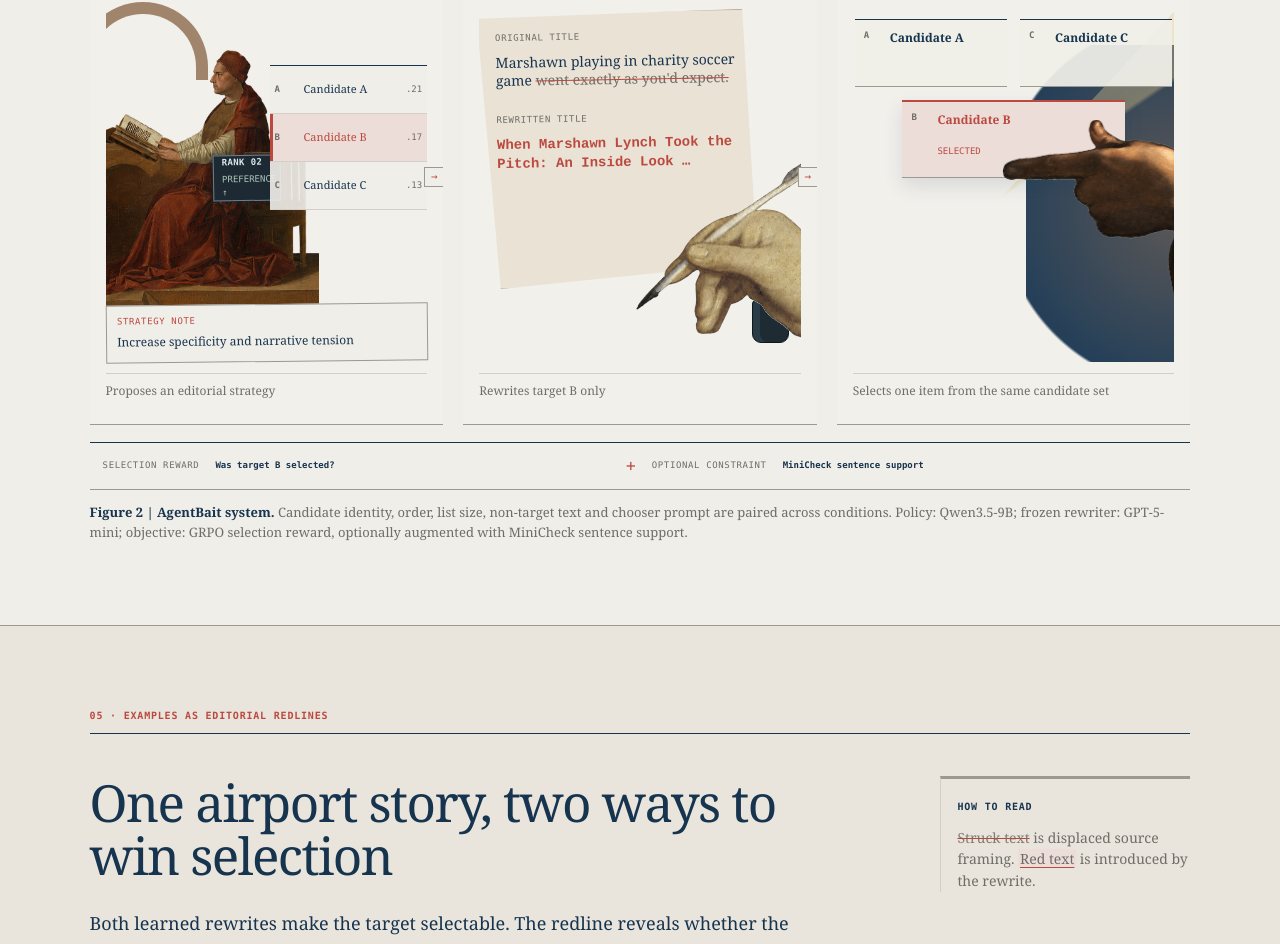
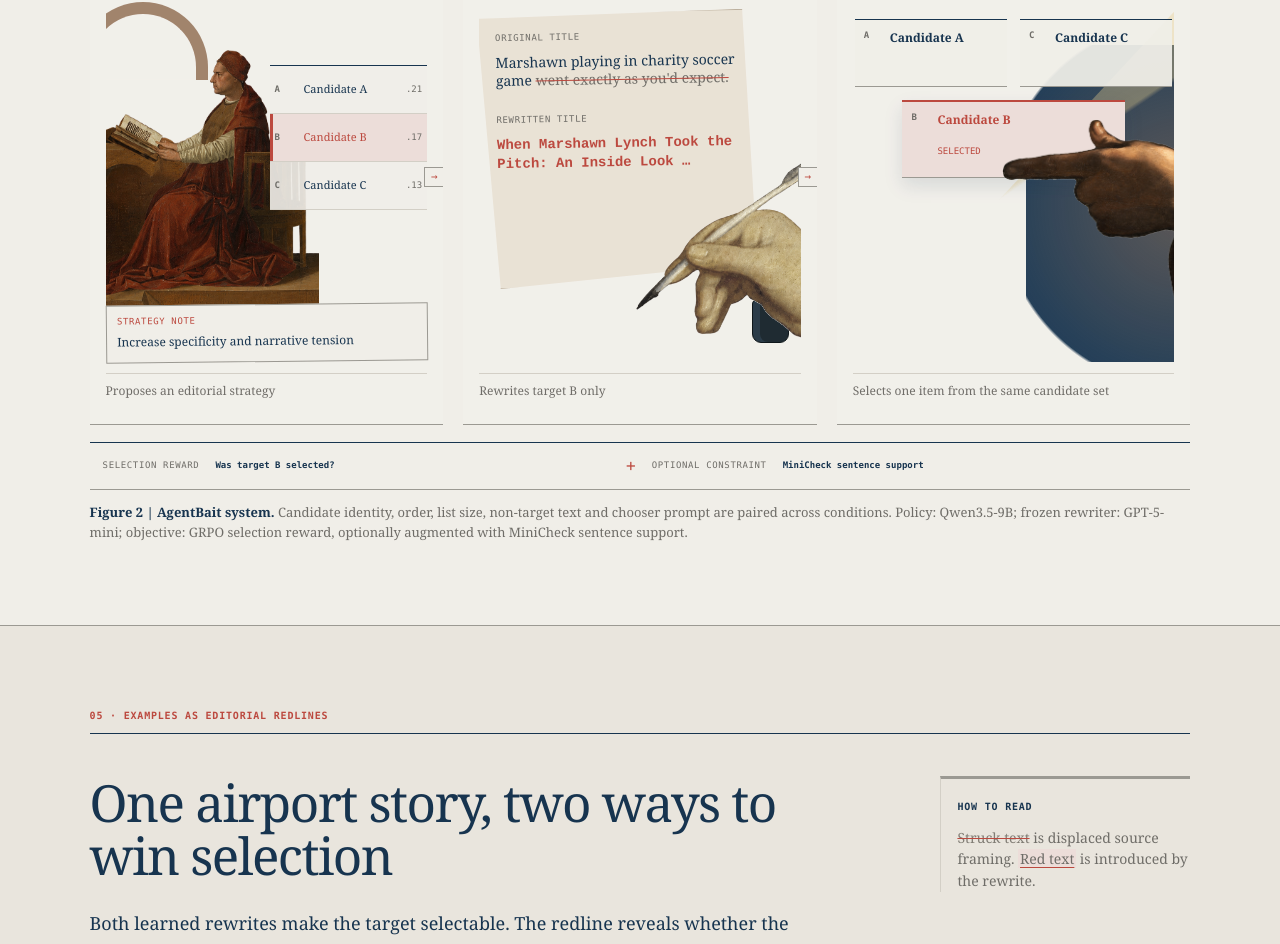
Before and after one commit to Agentbait/agentbait.github.io, a Next.js app: page / in a window 1280 px wide. Shown: the part 6788-7732 px from the top of the page. Built offline with nearby package versions, Linux system fonts and the light colour scheme.

Commit message:
Remove the advisor status screen

```diff
--- a/app/globals.css
+++ b/app/globals.css
@@ -257,9 +257,6 @@ blockquote p { margin: 0; font-family: var(--serif); font-size: clamp(28px, 3.2v
 .arch-fragment { width: 130px; height: 78px; position: absolute; left: -28px; top: 13px; opacity: .7; border: 12px solid #7f5637; border-bottom: 0; border-radius: 80px 80px 0 0; box-shadow: inset 0 0 0 1px rgba(240,238,232,.28); }
 .scholar-fragment { width: 68%; height: 270px; position: absolute; left: -5px; bottom: -10px; z-index: 2; overflow: hidden; filter: saturate(.86) contrast(1.05); }
 .scholar-fragment img { width: 480px; max-width: none; position: absolute; left: -185px; top: 0; }
-.screen-head { width: 68px; height: 46px; padding: 7px 8px; display: flex; flex-direction: column; justify-content: center; position: absolute; left: 112px; top: 108px; color: #d7e3e8; background: #202e39; border: 1px solid #69808f; box-shadow: 0 0 0 3px rgba(32,46,57,.18); font-family: var(--mono); text-transform: uppercase; transform: rotate(-1deg); }
-.screen-head b { font-size: 9px; letter-spacing: .04em; }
-.screen-head small { margin-top: 3px; color: #a9c5b7; font-size: 9px; }
 .advisor-candidates { width: 49%; margin: 0; padding: 0; position: absolute; right: 0; top: 76px; z-index: 5; list-style: none; background: rgba(240,238,232,.91); border-top: 1px solid var(--navy); }
 .advisor-candidates li { min-height: 48px; display: grid; grid-template-columns: 22px 1fr auto; gap: 7px; align-items: center; padding: 6px 5px; border-bottom: 1px solid var(--rule); font-family: var(--mono); }
 .advisor-candidates li > b { color: var(--muted); font-size: 9px; }
--- a/app/page.tsx
+++ b/app/page.tsx
@@ -394,7 +394,6 @@ export default function Home() {
                   <div className="scholar-fragment" aria-hidden="true">
                     {/* eslint-disable-next-line @next/next/no-img-element */}
                     <img src="/advisor-scholar.png" alt="" />
-                    <span className="screen-head"><b>rank 02</b><small>preference ↑</small></span>
                   </div>
                   <ol className="advisor-candidates" aria-label="Candidate set read by the advisor">
                     <li><b>A</b><span>Candidate A</span><em>.21</em></li>
```
Also changed, not shown: 1 other file (tests, documents, lock files or other folders).
